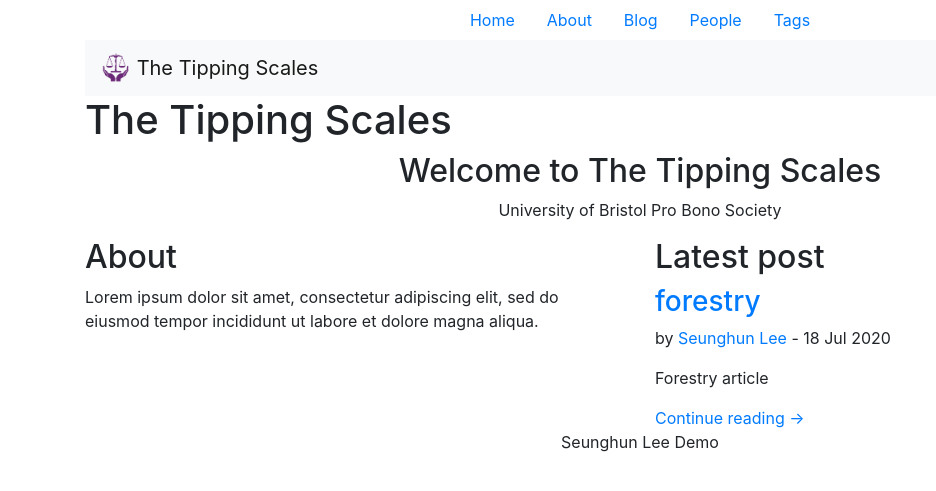
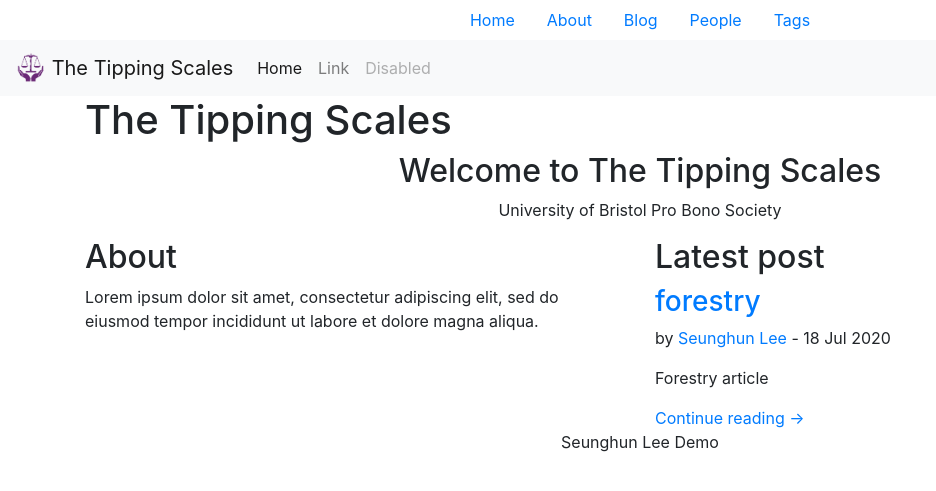
Before and after one commit to thetippingscales/thetippingscales.github.io, a Jekyll site: the page built from index.html, in a window 1280 px wide. Shown: the top 491 px of the page, without its empty margins (0-936 px from the left). Built offline with Jekyll 4.4.1, drawn with Linux system fonts in a browser that asks for light colours.

Commit message:
bootstrap navbar test

```diff
--- a/_includes/navigation.html
+++ b/_includes/navigation.html
@@ -15,9 +15,26 @@
     {% endfor %}
 </nav>
 
-<nav class="navbar navbar-light bg-light">
+<nav class="navbar navbar-expand-lg navbar-light bg-light">
     <a class="navbar-brand" href="#">
         <img src="/assets/media/logo.png" width="30" height="30" class="d-inline-block align-top" alt="">
         The Tipping Scales
     </a>
+    <button class="navbar-toggler" type="button" data-toggle="collapse" data-target="#navbarTogglerDemo02" aria-controls="navbarTogglerDemo02" aria-expanded="false" aria-label="Toggle navigation">
+        <span class="navbar-toggler-icon"></span>
+    </button>
+
+    <div class="collapse navbar-collapse" id="navbarTogglerDemo02">
+        <ul class="navbar-nav mr-auto mt-2 mt-lg-0">
+            <li class="nav-item active">
+                <a class="nav-link" href="#">Home <span class="sr-only">(current)</span></a>
+            </li>
+            <li class="nav-item">
+                <a class="nav-link" href="#">Link</a>
+            </li>
+            <li class="nav-item">
+                <a class="nav-link disabled" href="#">Disabled</a>
+            </li>
+        </ul>
+    </div>
 </nav>
--- a/_layouts/default.html
+++ b/_layouts/default.html
@@ -8,8 +8,9 @@
     <title>{{ page.title }}</title>
 </head>
     <body>
+    {% include navigation.html %}
         <div class="container">
-            {% include navigation.html %}
+
             {{ content }}
         </div>
         {% if layout.image-fluid %}
```
